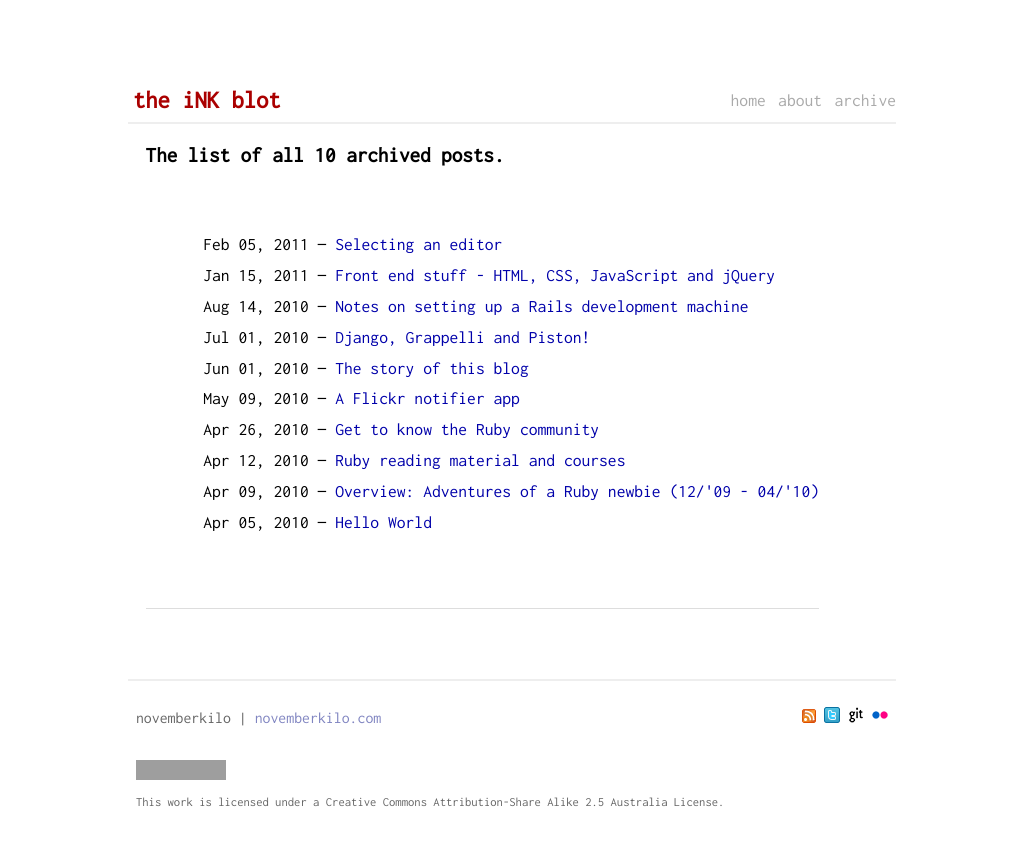
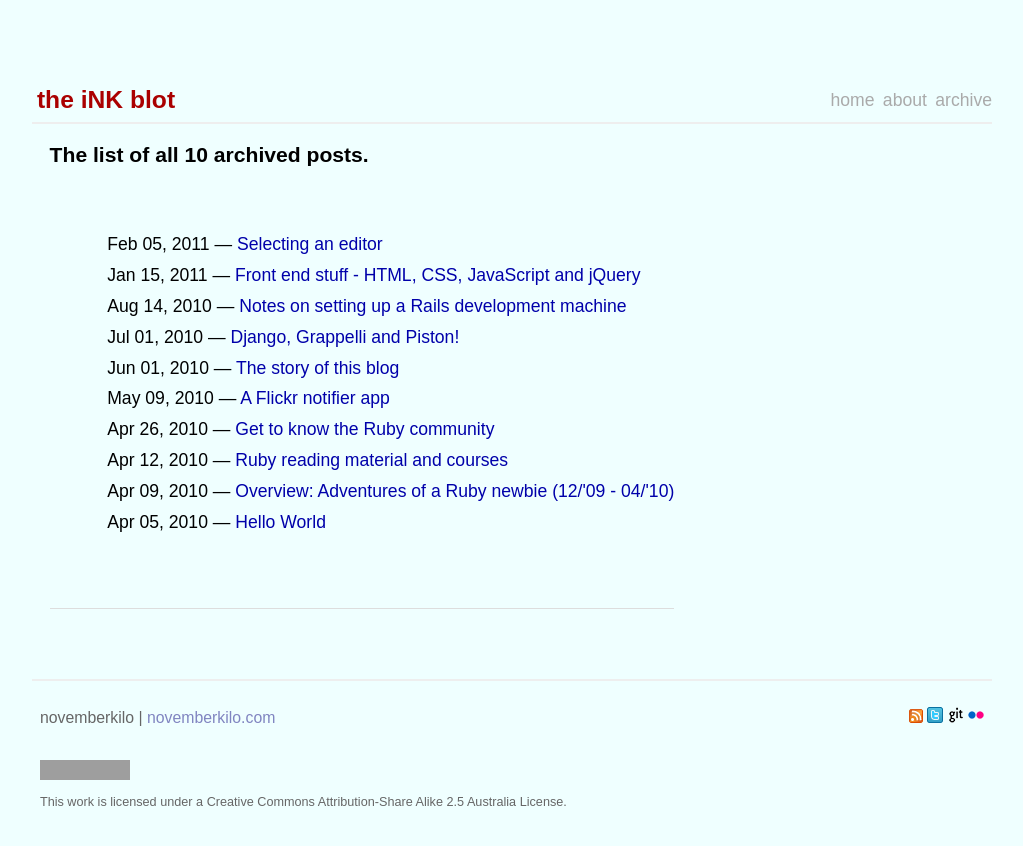
Before and after one commit to novemberkilo/novemberkilo.github.com, a Jekyll site: the page built from archive.html, in a window 1280 px wide. Shown: the top 846 px of the page, without its empty margins (128-1151 px from the left). Built offline with Jekyll 4.4.1, drawn with Linux system fonts in a browser that asks for light colours; some web fonts are replaced; grey boxes are pictures that could not be loaded.

Commit message:
Back to Droid Sans and a minor style tweak

```diff
--- a/_layouts/default.html
+++ b/_layouts/default.html
@@ -6,7 +6,7 @@
 	<title>the iNK blot &middot; {{ page.title }}</title>
 	<meta name="author" content="Navin Keswani">
 	<link href="atom.xml" rel="alternate" title="the iNK blot" type="application/atom+xml" />
-  <link href='http://fonts.googleapis.com/css?family=Inconsolata' rel='stylesheet' type='text/css'>
+  <link href='http://fonts.googleapis.com/css?family=Droid+Sans' rel='stylesheet' type='text/css'>
 	<link rel="stylesheet" href="/css/site.css" type="text/css" media="screen, projection" />
 	<link rel="stylesheet" href="/css/syntax.css" type="text/css" />
 	<meta name="viewport" content="width=850" />
--- a/css/site.css
+++ b/css/site.css
@@ -14,8 +14,8 @@
 body {
 	text-align: center;
 	margin: 0;
-	background-color: #FFFFFF;
-	font-family: "inconsolata",sans-serif;
+	background-color: #EFFFFF;
+	font-family: 'Droid Sans',sans-serif;
 	*font: normal 12px helvetica, arial, clean, sans-serif;
 	*font-size: small;
 }
@@ -92,7 +92,7 @@
 	padding: 1em 2.5em;
 	margin: 2em auto 2em auto;
 	line-height: 1.5em;
-	width: 60%;
+	width: 960px;
 }
 
 /*--------------------------------------------------------------
```
